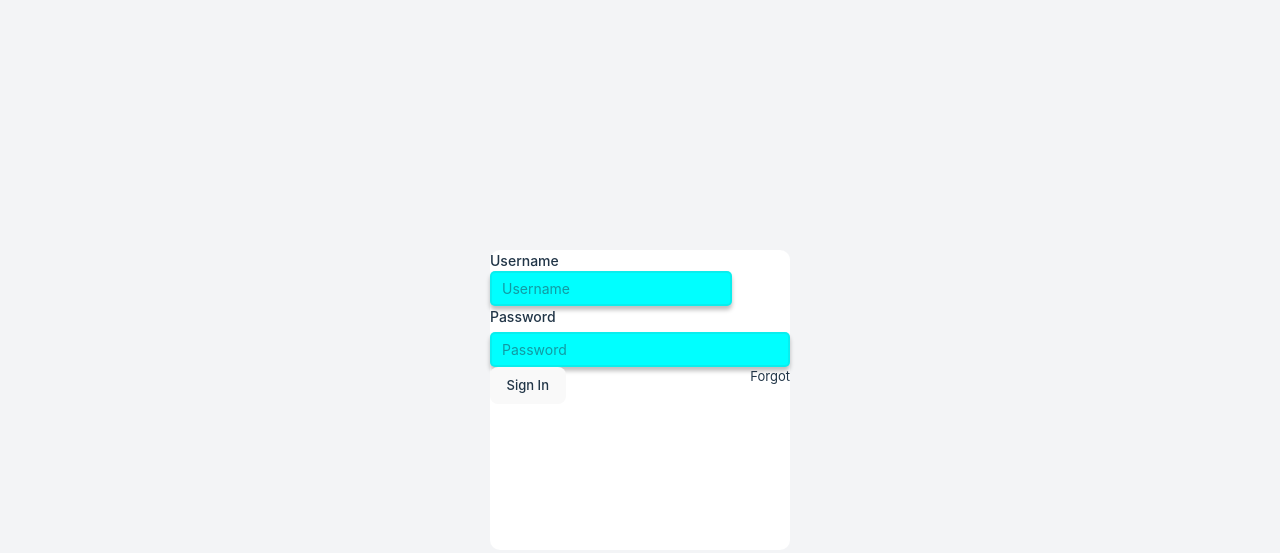
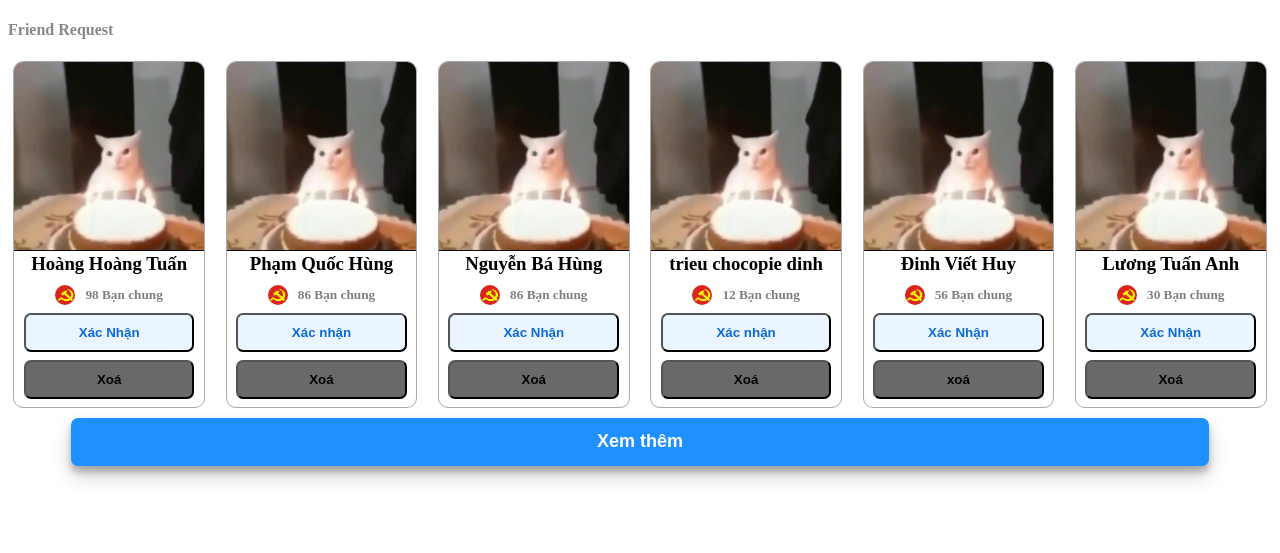
Before and after one commit to phamquocdow/friend-requests, a website built with Vite: page index.html in a window 1280 px wide. Built offline with nearby package versions, Linux system fonts and the light colour scheme.

Commit message:
add file

```diff
--- a/index.html
+++ b/index.html
@@ -1,76 +1,77 @@
 <!doctype html>
 <html lang="en">
-  <head>
-    <meta charset="UTF-8" />
-    <link rel="icon" type="image/svg+xml" href="/vite.svg" />
-    <meta name="viewport" content="width=device-width, initial-scale=1.0" />
-    <title>Vite App</title>
-    <script src="https://unpkg.com/@tailwindcss/browser@4"></script>
-    <style>
-      body{
-        width: 100vw;
-        height: 100vh;
-        justify-content: center;
-        align-items: center;
-      }
-      div.box{
-        width: 300px;
-        height: 300px;
-        background: white;
-        border-radius: 10px;
-        gap: 10px;
-      }
-      p.input-label{
-        font-weight: 500;
-        font-size: 14px;
-      }
-      input.input-field{
-        background: aqua;
-        padding: 5px 10px;
-        border: 2px solid rgba(94, 86, 86, 0.1);
-        border-radius: 5px;
-        box-shadow: 0 4px 4px rgba(0, 0, 0, 0.25);
-        font-size: 14px;
-      }
-      div.input-box{
-        display: flex;
-        flex-direction: column;
-        gap: 5px;
-        width: 100%;
-      }
-      div.content{
-        display: flex;
-        flex-direction: column;
-      }
-      button.signin-btn{
-
-      }
-      div.action{
-        display: flex;
-        justify-content: space-between;
-        font-size: 13px;
-        width: 100%;
-
-      }
-    </style>
-
-  </head>
-  <body class="bg-gray-100">
-  <div class="box">
-    <div class="content">
-    <div class="input-boxbox">
-    <p class="input-label">Username</p>
-      <input class="input-field" name="username" placeholder="Username"/>
+<head>
+  <meta charset="UTF-8">
+  <meta name="viewport" content="width=device-width, initial-scale=1">
+  <title>Friend Requests</title>
+  <link rel="stylesheet" href="baitapp.css">
+</head>
+<body>
+<div class="box1">
+  <h4 class="loimoi">Friend Request</h4>
+  <div class="danhsachduyet">
+    <div class="box2">
+      <img src="z6309044581866_d6615f29df4cb6ab2b6e82404a528a4a.jpg" class="anh" />
+      <h3 class="ten">Hoàng Hoàng Tuấn</h3>
+      <div class = "box3">
+        <img src="dang-cong-san.jpg" class="anh2">
+        <h5 class="banchung">98 Bạn chung</h5>
+      </div>
+      <button class="nutxn">Xác Nhận</button>
+      <button class="nutxoa">Xoá</button>
     </div>
-    <div class="input-box">
-      <p class="input-label">Password</p>
-      <input class="input-field" name="Password" placeholder="Password"/>
+    <div class="box2">
+      <img src="z6309044581866_d6615f29df4cb6ab2b6e82404a528a4a.jpg" class="anh" />
+      <h3 class="ten">Phạm Quốc Hùng</h3>
+      <div class = "box3">
+        <img src="dang-cong-san.jpg" class="anh2">
+        <h5 class="banchung">86 Bạn chung</h5>
+      </div>
+      <button class="nutxn">Xác nhận</button>
+      <button class="nutxoa">Xoá</button>
     </div>
-      <div class="action">
-        <button class="signin-btn">Sign In</button>
-        <p>Forgot</p>
+    <div class="box2">
+      <img src="z6309044581866_d6615f29df4cb6ab2b6e82404a528a4a.jpg" class="anh" />
+      <h3 class="ten">Nguyễn Bá Hùng</h3>
+      <div class = "box3">
+        <img src="dang-cong-san.jpg" class="anh2">
+        <h5 class="banchung">86 Bạn chung</h5>
       </div>
+      <button class="nutxn">Xác Nhận</button>
+      <button class="nutxoa">Xoá</button>
+    </div>
+    <div class="box2">
+      <img src="z6309044581866_d6615f29df4cb6ab2b6e82404a528a4a.jpg" class="anh" />
+      <h3 class="ten">trieu chocopie dinh</h3>
+      <div class = "box3">
+        <img src="dang-cong-san.jpg" class="anh2">
+        <h5 class="banchung">12 Bạn chung</h5>
+      </div>
+      <button class="nutxn">Xác nhận</button>
+      <button class="nutxoa">Xoá</button>
+    </div>
+    <div class="box2">
+      <img src="z6309044581866_d6615f29df4cb6ab2b6e82404a528a4a.jpg" class="anh" />
+      <h3 class="ten">Đinh Viết Huy</h3>
+      <div class = "box3">
+        <img src="dang-cong-san.jpg" class="anh2">
+        <h5 class="banchung">56 Bạn chung</h5>
+      </div>
+      <button class="nutxn">Xác Nhận</button>
+      <button class="nutxoa">xoá</button>
+    </div>
+    <div class="box2">
+      <img src="z6309044581866_d6615f29df4cb6ab2b6e82404a528a4a.jpg" class="anh" />
+      <h3 class="ten">Lương Tuấn Anh</h3>
+      <div class = "box3">
+        <img src="dang-cong-san.jpg" class="anh2">
+        <h5 class="banchung">30 Bạn chung</h5>
+      </div>
+      <button class="nutxn">Xác Nhận</button>
+      <button class="nutxoa">Xoá</button>
     </div>
   </div>
-  </body>
+  <button class="anh1">Xem thêm</button>
+</div>
+</body>
 </html>
```
Also changed, not shown: baitap.html (deleted, +0 -77 lines), baitap2.html (deleted, +0 -87 lines).
